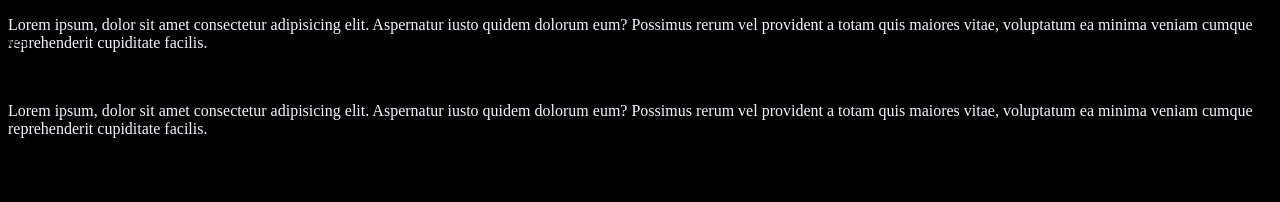
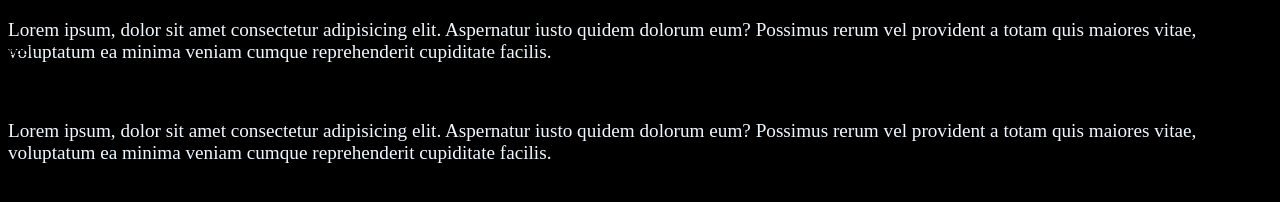
Before and after one commit to warc2018/test001, a plain HTML site: page index.html in a window 1280 px wide. Drawn offline with Linux system fonts and the light colour scheme.

Commit message:
style.css zmiana

```diff
--- a/css/style.css
+++ b/css/style.css
@@ -3,7 +3,7 @@ body {
   background: black;
   min-height: 100%;
 }
-
+p { font-size: 1.2rem;}
 /* section header */
 
 .header {
```
